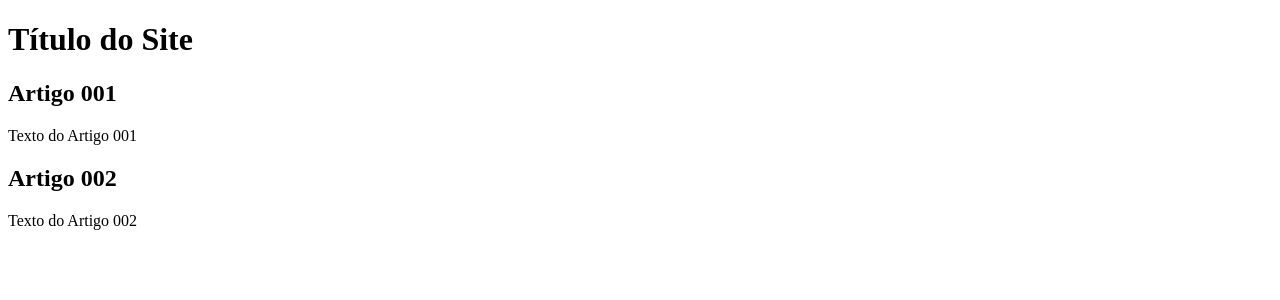
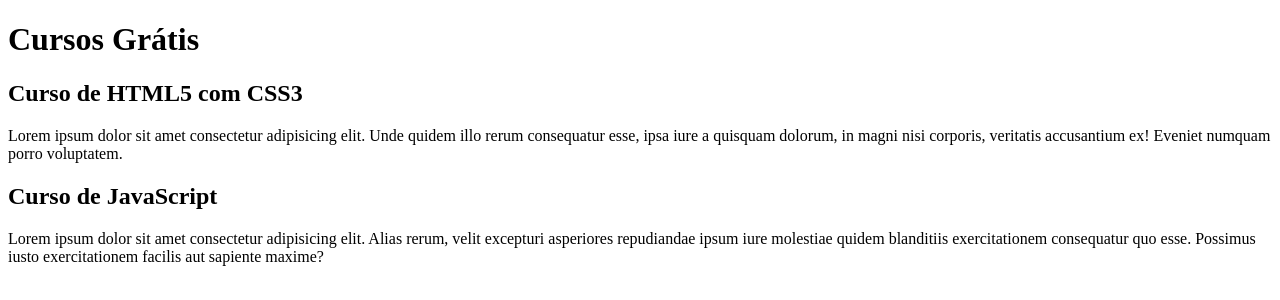
Before and after one commit to marciogsc/projeto-site, a plain HTML site: page index.html in a window 1280 px wide. Drawn offline with Linux system fonts and the light colour scheme.

Commit message:
comecei a escrever o conteúdo

```diff
--- a/index.html
+++ b/index.html
@@ -9,15 +9,15 @@
 <body>
     <main>
         <header>
-            <h1>Título do Site</h1>
+            <h1>Cursos Grátis</h1>
         </header>
         <article>
-            <h2>Artigo 001</h2>
-            <p>Texto do Artigo 001</p>
+            <h2>Curso de HTML5 com CSS3</h2>
+            <p>Lorem ipsum dolor sit amet consectetur adipisicing elit. Unde quidem illo rerum consequatur esse, ipsa iure a quisquam dolorum, in magni nisi corporis, veritatis accusantium ex! Eveniet numquam porro voluptatem.</p>
         </article>
         <article>
-            <h2>Artigo 002</h2>
-            <p>Texto do Artigo 002</p>
+            <h2>Curso de JavaScript</h2>
+            <p>Lorem ipsum dolor sit amet consectetur adipisicing elit. Alias rerum, velit excepturi asperiores repudiandae ipsum iure molestiae quidem blanditiis exercitationem consequatur quo esse. Possimus iusto exercitationem facilis aut sapiente maxime?</p>
         </article>
     </main>
 
```
